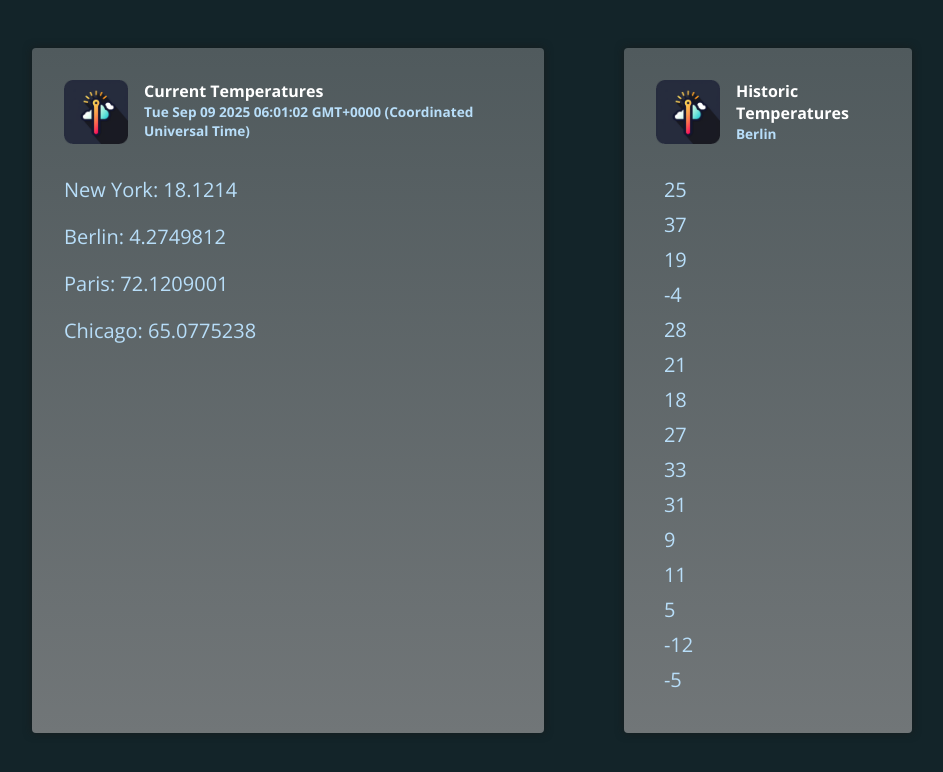
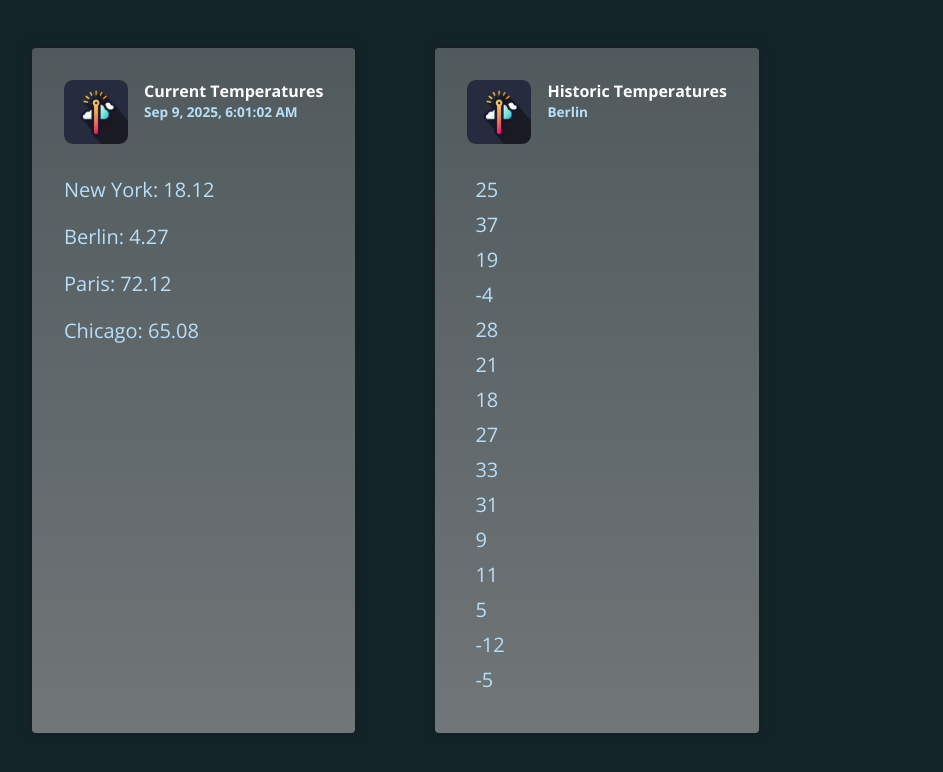
Before and after one commit to marto1980/pipes, an Angular app: page / in a window 1280 px wide. Shown: the top 772 px of the page, without its empty margins (168-1111 px from the left). Built offline with nearby package versions, Linux system fonts and the light colour scheme.

Commit message:
Use Built-in Pipes: Date- and DecimalPipe

```diff
--- a/src/app/app.html
+++ b/src/app/app.html
@@ -4,13 +4,13 @@
       <img src="temp-icon.png" alt="Thermometer icon" />
       <div>
         <h2>Current Temperatures</h2>
-        <p>{{ currentDate }}</p>
+        <p>{{ currentDate | date: 'medium' }}</p>
       </div>
     </header>
-    <p>New York: {{ currentTemperaturs.newYork }}</p>
-    <p>Berlin: {{ currentTemperaturs.berlin }}</p>
-    <p>Paris: {{ currentTemperaturs.paris }}</p>
-    <p>Chicago: {{ currentTemperaturs.chicago }}</p>
+    <p>New York: {{ currentTemperaturs.newYork | number: '1.0-2' }}</p>
+    <p>Berlin: {{ currentTemperaturs.berlin | number: '1.0-2' }}</p>
+    <p>Paris: {{ currentTemperaturs.paris | number: '1.0-2' }}</p>
+    <p>Chicago: {{ currentTemperaturs.chicago | number: '1.0-2' }}</p>
   </article>
 
   <article class="temperatures">
@@ -23,7 +23,7 @@
     </header>
     <ul>
       @for (temperature of historicTemperatures; track temperature) {
-      <li (click)="onReset($index)">{{ temperature }}</li>
+        <li (click)="onReset($index)">{{ temperature }}</li>
       }
     </ul>
   </article>
--- a/src/app/app.ts
+++ b/src/app/app.ts
@@ -1,9 +1,11 @@
+import { DatePipe, DecimalPipe } from '@angular/common'
 import { Component } from '@angular/core'
 
 @Component({
   selector: 'app-root',
   standalone: true,
   templateUrl: './app.html',
+  imports: [DatePipe, DecimalPipe],
 })
 export class App {
   currentDate = new Date()
```
